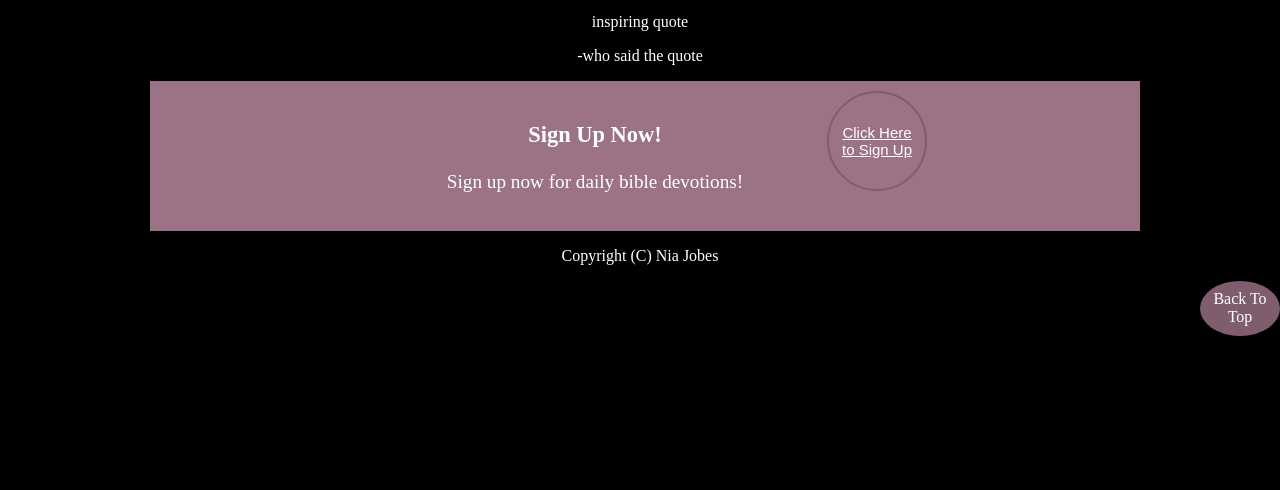
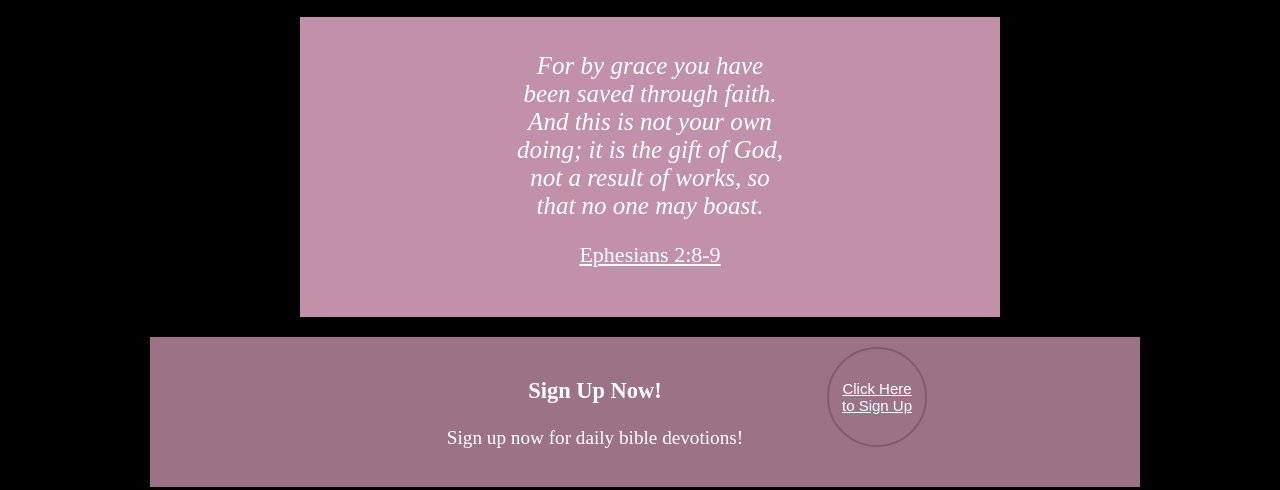
Before and after one commit to viedelafille/Project-1, a plain HTML site: page index.html in a window 1280 px wide. Shown: the part 427-917 px from the top of the page. Before the commit the page ends 800 px from the top, so only its background shows below. Drawn offline with Linux system fonts and the light colour scheme.

Commit message:
add bible verse and style

```diff
--- a/index.html
+++ b/index.html
@@ -63,8 +63,11 @@
     </div>
 
     <div class="middle2">
-        <p>inspiring quote</p>
-        <p>-who said the quote</p>
+        <p class="verse"><i>For by grace you have been saved through faith.
+            And this is not your own doing;
+            it is the gift of God, not a result of works,
+            so that no one may boast.</i></p>
+        <p class="eph2-8-9"><a href="https://www.biblegateway.com/passage/?search=Ephesians%202%3A8-9&version=NIV">Ephesians 2:8-9</a></p>
     </div>
 
     <div>
--- a/style.css
+++ b/style.css
@@ -160,6 +160,30 @@ a {
     font-size: 10px;
 }
 
+.middle2 {
+    background-color: #c091a8;
+    padding: 10px 213px;
+    font-size: larger;
+    display: flex;
+    justify-content: center;
+    flex-wrap: wrap;
+    width: 700px;
+    height: 300px;
+    margin: 20px 0 20px 300px;
+}
+
+.verse {
+    font-size: 25px;
+}
+.eph2-8-9 {
+    font-size: 22px;
+    margin-top: -20px;
+}
+
+.eph2-8-9 a:hover {
+    text-decoration: none;
+    color: black;
+}
 
 .signup button:hover {
     background-color:#805d6e;
```
